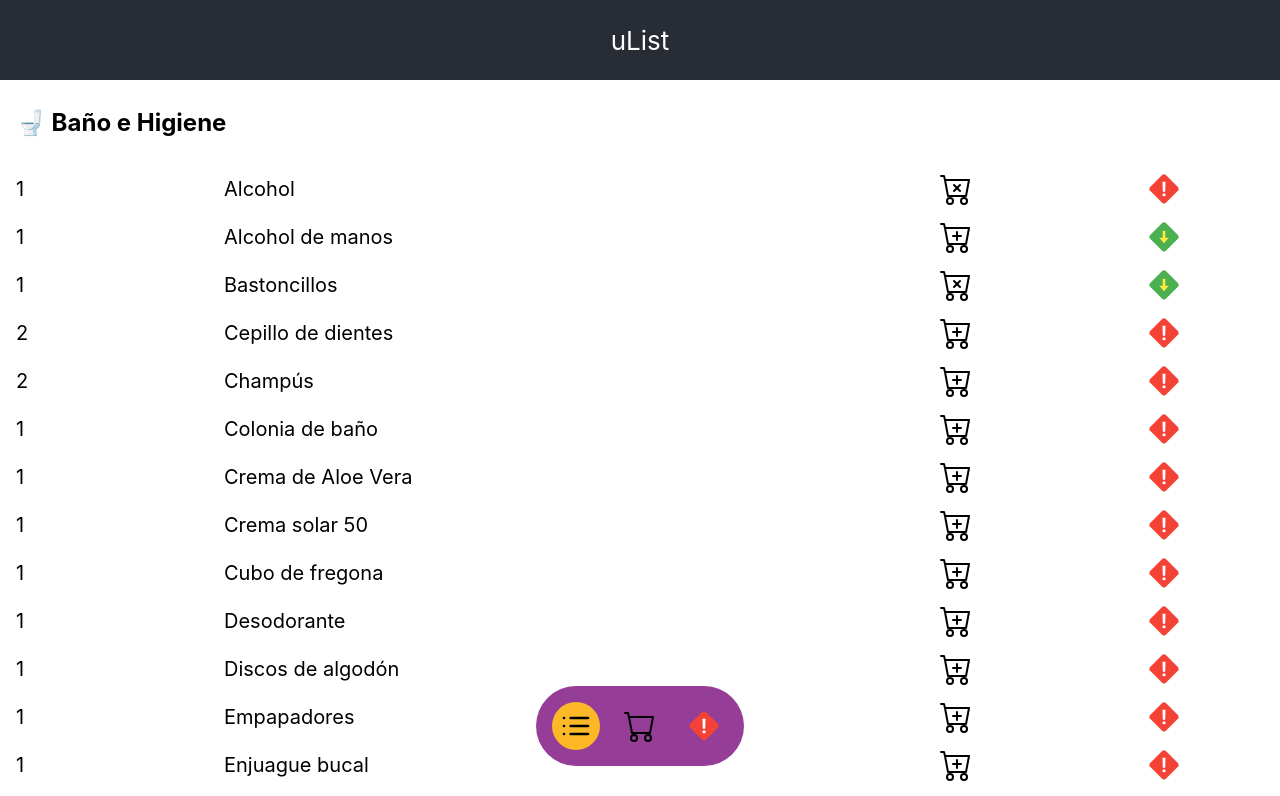
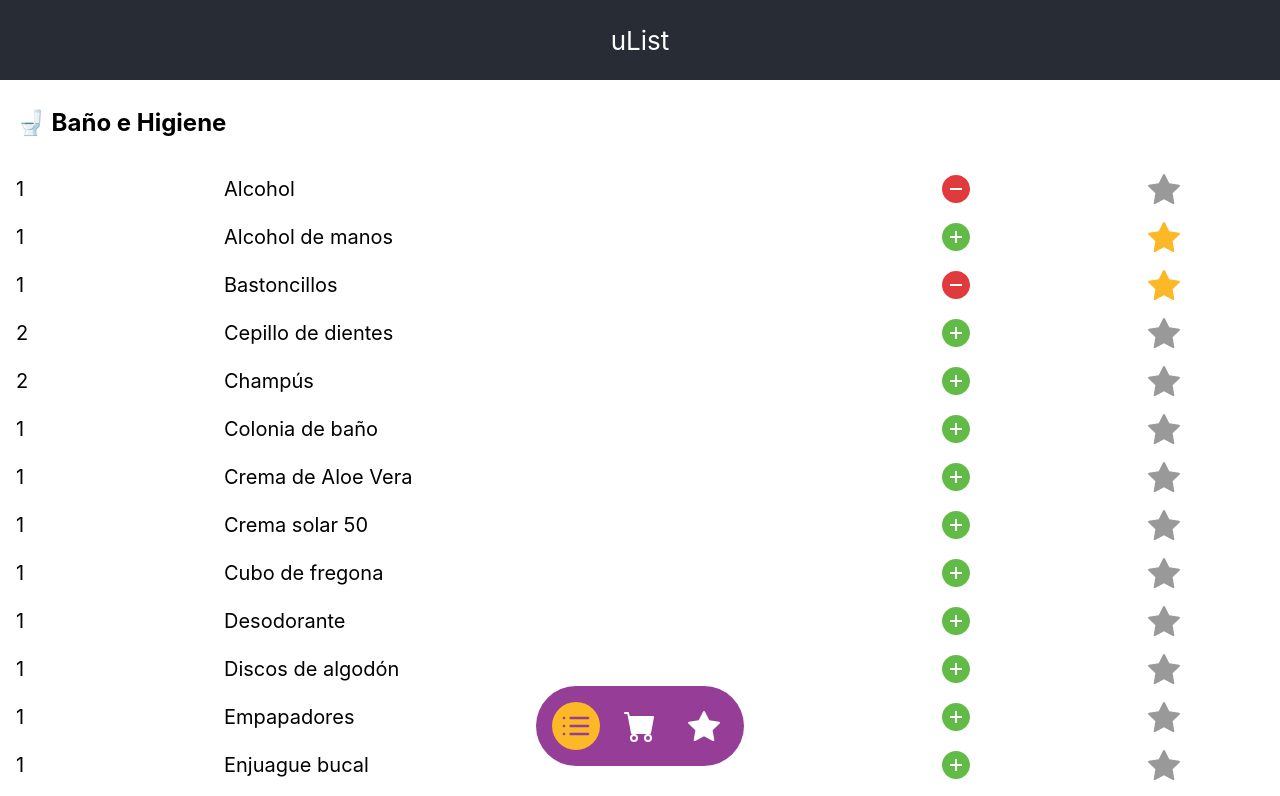
Before and after one commit to ulist-app/ulist-mvp, a React (Create React App) app: page / in a window 1280 px wide. Shown: the top 796 px of the page. Built offline with nearby package versions, Linux system fonts and the light colour scheme.

Commit message:
💄 improve menu and CTA icons

```diff
--- a/src/infrastructure/ui/components/ListItem.tsx
+++ b/src/infrastructure/ui/components/ListItem.tsx
@@ -1,8 +1,8 @@
 import {FC} from "react";
-import {Id, Item} from "../../../core";
+import {Id, Item, palette} from "../../../core";
 import './ListItem.scss'
-import {BsCartPlus, BsCartX,} from "react-icons/bs";
-import {FcHighPriority, FcLowPriority} from "react-icons/fc";
+import {BsFillStarFill} from "react-icons/bs";
+import {AiFillMinusCircle, AiFillPlusCircle} from "react-icons/ai";
 
 type SetItemFunction = (id: Id) => void
 
@@ -20,14 +20,14 @@ export const ListItem: FC<ListItemProps> = ({ item, ...useCases}) => {
     <span className="item">{item.name}</span>
     <span className="is-required">
       {item.isRequired
-        ? <BsCartX size={32} onClick={() => useCases.setItemAsNotRequired(item.id)}/>
-        : <BsCartPlus size={32} onClick={() => useCases.setItemAsRequired(item.id)}/>
+        ? <AiFillMinusCircle size={32} color={palette.red} onClick={() => useCases.setItemAsNotRequired(item.id)}/>
+        : <AiFillPlusCircle size={32} color={palette.green} onClick={() => useCases.setItemAsRequired(item.id)}/>
       }
     </span>
     <span className="is-mandatory">
       {item.isMandatory
-        ? <FcLowPriority size={32} onClick={() => useCases.setItemAsNotMandatory(item.id)}/>
-        : <FcHighPriority size={32} onClick={() => useCases.setItemAsMandatory(item.id)}/>
+        ? <BsFillStarFill size={32} color={palette.yellow} onClick={() => useCases.setItemAsNotMandatory(item.id)}/>
+        : <BsFillStarFill size={32} color={palette.gray} onClick={() => useCases.setItemAsMandatory(item.id)}/>
       }
     </span>
   </div>
--- a/src/infrastructure/ui/components/Menu.scss
+++ b/src/infrastructure/ui/components/Menu.scss
@@ -1,6 +1,7 @@
 .Menu {
   align-items: center;
   bottom: 24px;
+  color: white;
   display: flex;
   font-size: 2rem;
   height: 100px;
--- a/src/infrastructure/ui/components/Menu.tsx
+++ b/src/infrastructure/ui/components/Menu.tsx
@@ -1,8 +1,7 @@
 import React, {FC} from "react";
 import './Menu.scss'
 import {Views} from "../App/App";
-import {BsCart} from "react-icons/bs";
-import {FcHighPriority} from "react-icons/fc";
+import {BsFillCartFill, BsFillStarFill} from "react-icons/bs";
 import {FiList} from "react-icons/fi";
 import {palette} from "../../../core";
 
@@ -10,26 +9,27 @@ import {palette} from "../../../core";
 export const Menu: FC<{ setView: (view: Views) => void, activeView: Views }> = ({setView, activeView}) => {
   const isActive = (view: Views) => view === activeView
   const getBackgroundColor = (view: Views) => isActive(view) ? palette.yellow : 'transparent'
+  const getTextColor = (view: Views) => isActive(view) ? palette.purple : 'inherit'
   return (
     <nav className="Menu">
-      <ul style={{backgroundColor: palette.purple}}>
+      <ul style={{backgroundColor: palette.purple, color: palette.white}}>
         <li
-          style={{backgroundColor: getBackgroundColor(Views.All)}}
+          style={{backgroundColor: getBackgroundColor(Views.All), color: getTextColor(Views.All)}}
           onClick={() => setView(Views.All)}
         >
           <FiList/>
         </li>
         <li
-          style={{backgroundColor: getBackgroundColor(Views.Required)}}
+          style={{backgroundColor: getBackgroundColor(Views.Required), color: getTextColor(Views.Required)}}
           onClick={() => setView(Views.Required)}
         >
-          <BsCart/>
+          <BsFillCartFill/>
         </li>
         <li
-          style={{backgroundColor: getBackgroundColor(Views.Mandatory)}}
+          style={{backgroundColor: getBackgroundColor(Views.Mandatory), color: getTextColor(Views.Mandatory)}}
           onClick={() => setView(Views.Mandatory)}
         >
-          <FcHighPriority/>
+          <BsFillStarFill/>
         </li>
       </ul>
     </nav>
```
